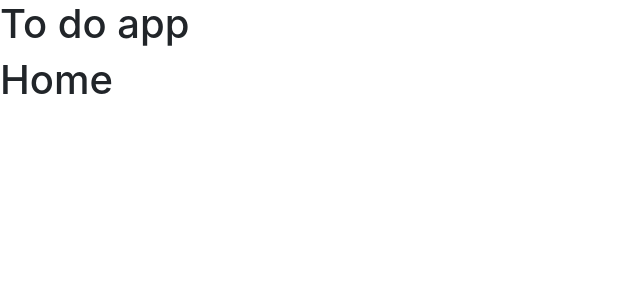
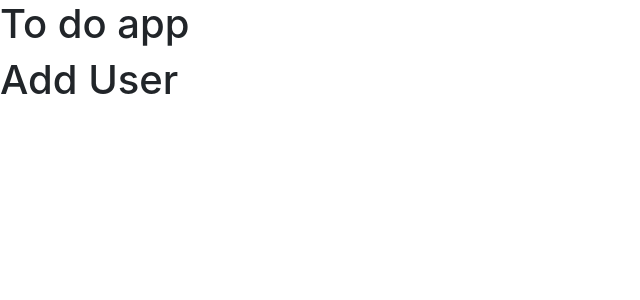
Before and after one commit to supuni9622/To-Add-User-App, a React (Create React App) app in the folder todo/: page /add in a window 1280 px wide. Shown: the top 300 px of the page, without its empty margins (0-640 px from the left). Built offline with nearby package versions, Linux system fonts and the light colour scheme.

Commit message:
Put Home page to exact path

```diff
--- a/todo/src/App.js
+++ b/todo/src/App.js
@@ -10,7 +10,7 @@ function App() {
       <h1>To do app</h1>
       <Router>
         <Switch>
-          <Route path="/" component={Home}/>
+          <Route exact path="/" component={Home}/>
           <Route path="/add" component={AddUser}/>
           <Route path="/edit/:id" component={EditUser}/>
         </Switch>
```
